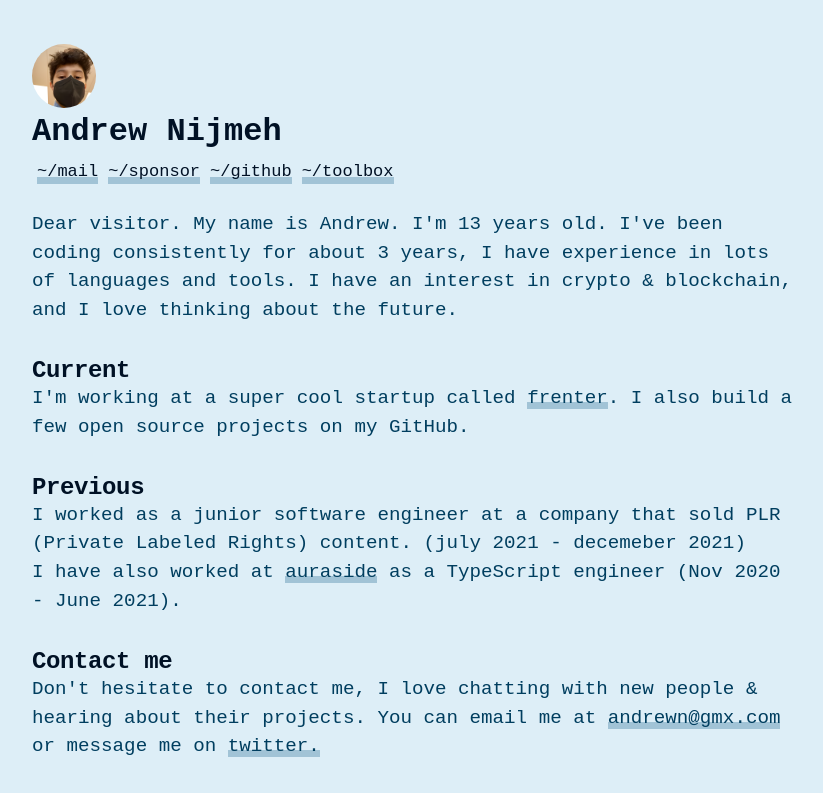
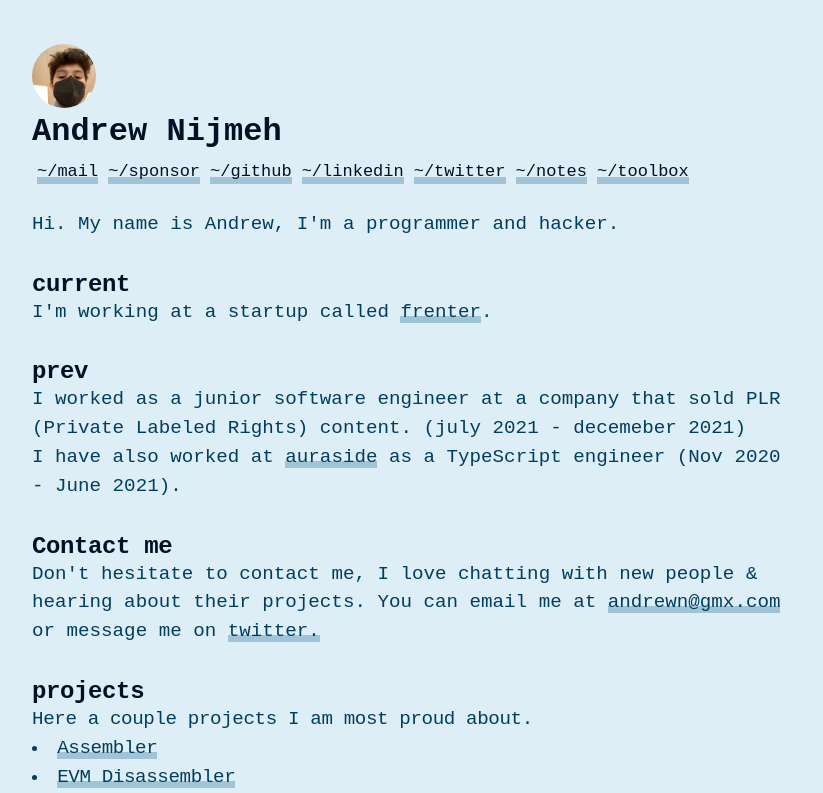
Before and after one commit to imReset/nijmeh.xyz, a Next.js app: page / in a window 1280 px wide. Shown: the top 793 px of the page, without its empty margins (224-1047 px from the left). Built offline with nearby package versions, Linux system fonts and the light colour scheme.

Commit message:
few more stuff

```diff
--- a/pages/index.tsx
+++ b/pages/index.tsx
@@ -12,21 +12,21 @@ export default function Home() {
     <p className="links">
       <Link href="mailto:andrewn@gmx.com" passHref><strong> ~/mail </strong></Link>
       <Link href="https://github.com/sponsors/anddddrew" passHref><strong> ~/sponsor </strong></Link>
-      <Link href="https://github.com/anddddrew" passHref><strong> ~/github </strong></Link>
+      <Link href="https://g.nijmeh.xyz" passHref><strong> ~/github </strong></Link>
+      <Link href="https://www.linkedin.com/in/andrew-nijmeh-1a6726200/" passHref><strong> ~/linkedin </strong></Link>
+      <Link href="https://t.nijmeh.xyz" passHref><strong> ~/twitter </strong></Link>
+      <Link href="/notes" passHref><strong> ~/notes </strong></Link>
       <Link href="/toolbox" passHref><strong> ~/toolbox </strong></Link>
     </p>
     <p>
-      Dear visitor. My name is Andrew. {"I'm"} 13 years old. {"I've"} been coding
-      consistently for about 3 years, I have experience in lots of languages and tools. I have an interest in crypto & blockchain, and I
-      love thinking about the future.
+      Hi. My name is Andrew, {"I'm"} a programmer and hacker.
     </p>
-    <h2>Current</h2>
+    <h2>current</h2>
     <p>
-      {"I'm"} working at a super cool startup called <a href="https://frenter.com">frenter</a>. I also build a few open
-      source projects on my GitHub.
+      {"I'm"} working at a startup called <a href="https://frenter.com">frenter</a>.
     </p>
     <h2>
-      Previous
+      prev
     </h2>
 
     <p>
```
Also changed, not shown: .ncurc.yml (added).
